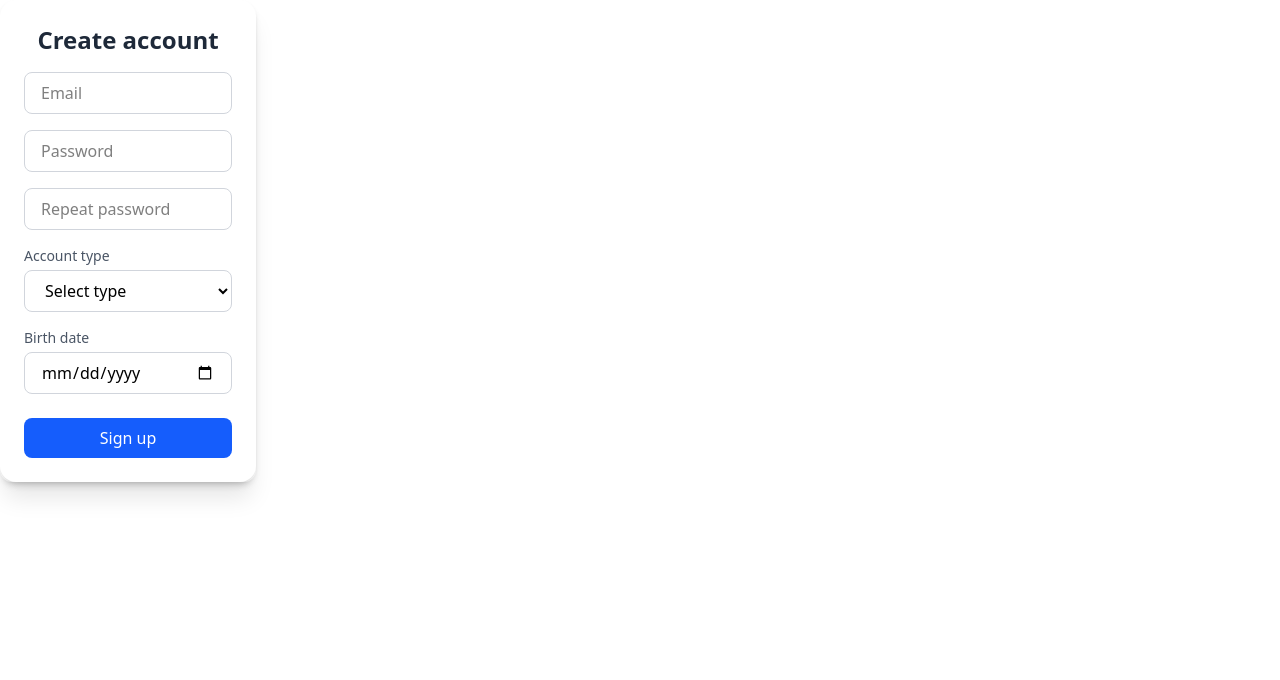
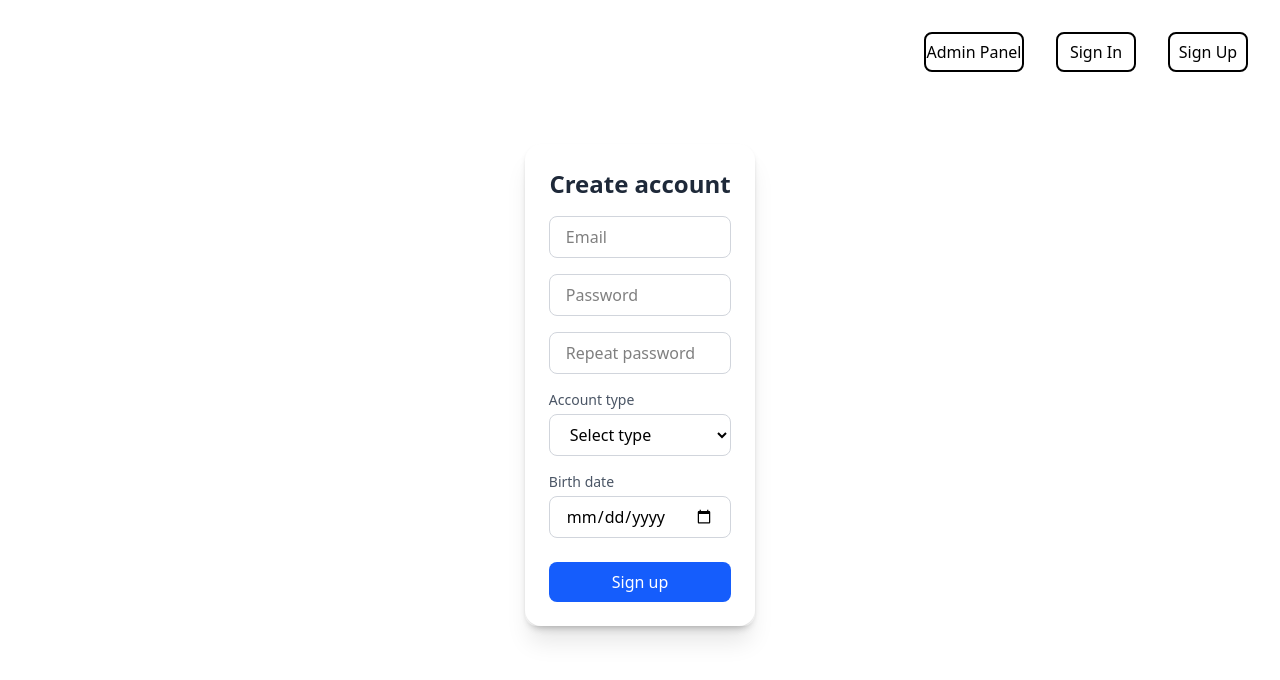
Before and after one commit to P0kay/Tutoring-Site, a Next.js app: page /signup in a window 1280 px wide. Shown: the top 680 px of the page. Built offline with nearby package versions, Linux system fonts and the light colour scheme.

Commit message:
main layout of navigation tab changed

```diff
--- a/src/app/layout.js
+++ b/src/app/layout.js
@@ -1,5 +1,6 @@
 import { Geist, Geist_Mono, Lilita_One } from "next/font/google";
 import "./globals.css";
+import Link from "next/link";
 
 const geistSans = Geist({
   variable: "--font-geist-sans",
@@ -27,7 +28,20 @@ export default function RootLayout({ children }) {
       <body
         className={`${geistSans.variable} ${geistMono.variable} antialiased`}
       >
-        {children}
+        <header className="flex justify-end gap-8 p-8">
+          <Link href='/admin-panel' className="border-2 w-25 h-10 rounded-lg flex justify-center items-center">
+            Admin Panel
+          </Link>
+          <Link href='/signin' className="border-2 w-20 h-10 rounded-lg flex justify-center items-center">
+            Sign In
+          </Link>
+          <Link href='/signup' className="border-2 w-20 h-10 rounded-lg flex justify-center items-center">
+            Sign Up
+          </Link>
+        </header>
+        <main className="flex gap-16 p-16 flex-wrap justify-center">
+          {children}
+        </main>
       </body>
     </html>
   );
--- a/src/app/page.js
+++ b/src/app/page.js
@@ -1,24 +1,12 @@
-import Image from "next/image";
 import Subject from "./components/subject";
-import Link from "next/link";
 
 export default function Home() {
-  const SUBJECTS = ["CHEMIA","MATEMATYKA","ANGIELSKI","BIOLOGIA","FIZYKA","POLSKI","HISTORIA","INFORMATYKA","GEOGRAFIA"]
+  const SUBJECTS = ["CHEMIA", "MATEMATYKA", "ANGIELSKI", "BIOLOGIA", "FIZYKA", "POLSKI", "HISTORIA", "INFORMATYKA", "GEOGRAFIA"]
   return (
-    <div className="layout">
-      <header className="flex justify-end gap-8 p-8">
-        <Link href='/signin' className="border-2 w-20 h-10 rounded-lg flex justify-center items-center">
-          Sign In
-        </Link>
-        <Link href='/signup' className="border-2 w-20 h-10 rounded-lg flex justify-center items-center">
-          Sign Up
-        </Link>
-      </header>
-      <main className="flex gap-16 p-16 flex-wrap justify-center">
-        {SUBJECTS.map(subject=>
-          <Subject subject_name={subject} key={subject}/>
-        )}
-      </main>
-    </div>
+    <>
+      {SUBJECTS.map(subject =>
+        <Subject subject_name={subject} key={subject} />
+      )}
+    </>
   );
 }
```
